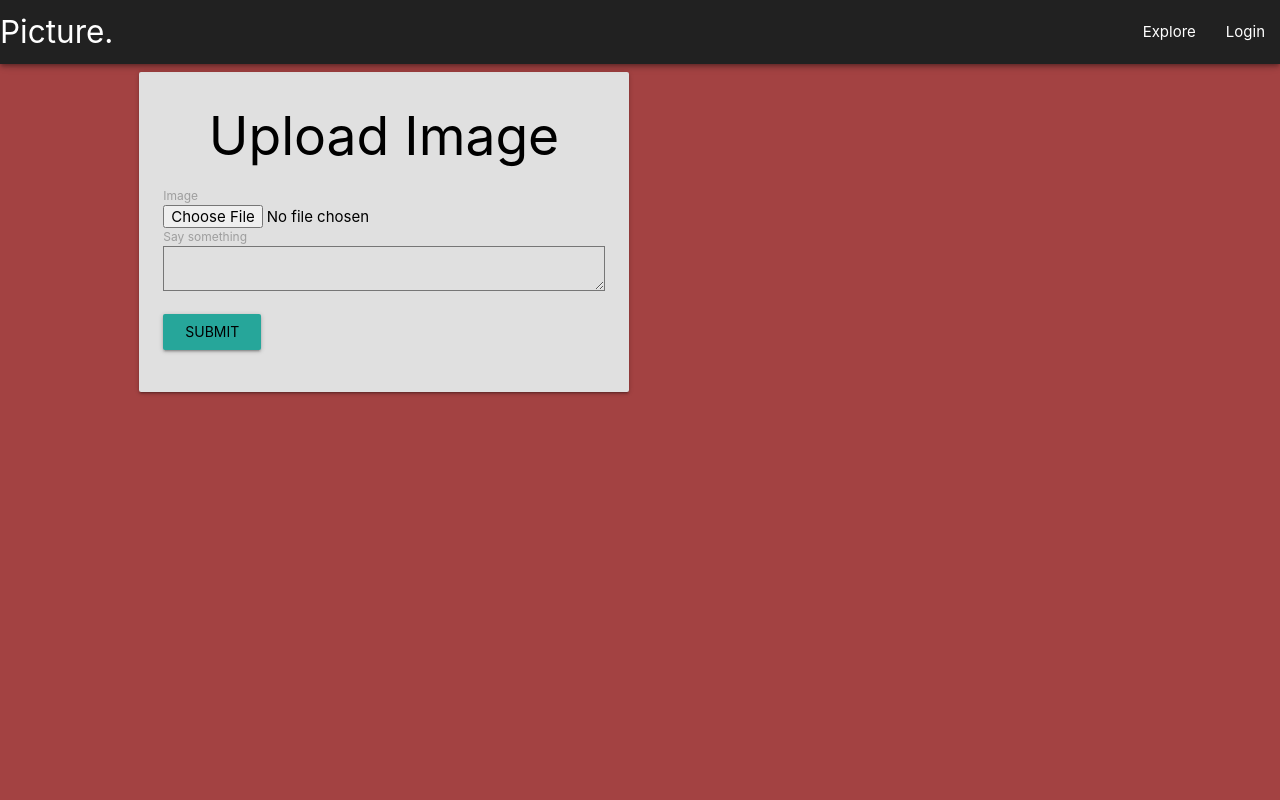
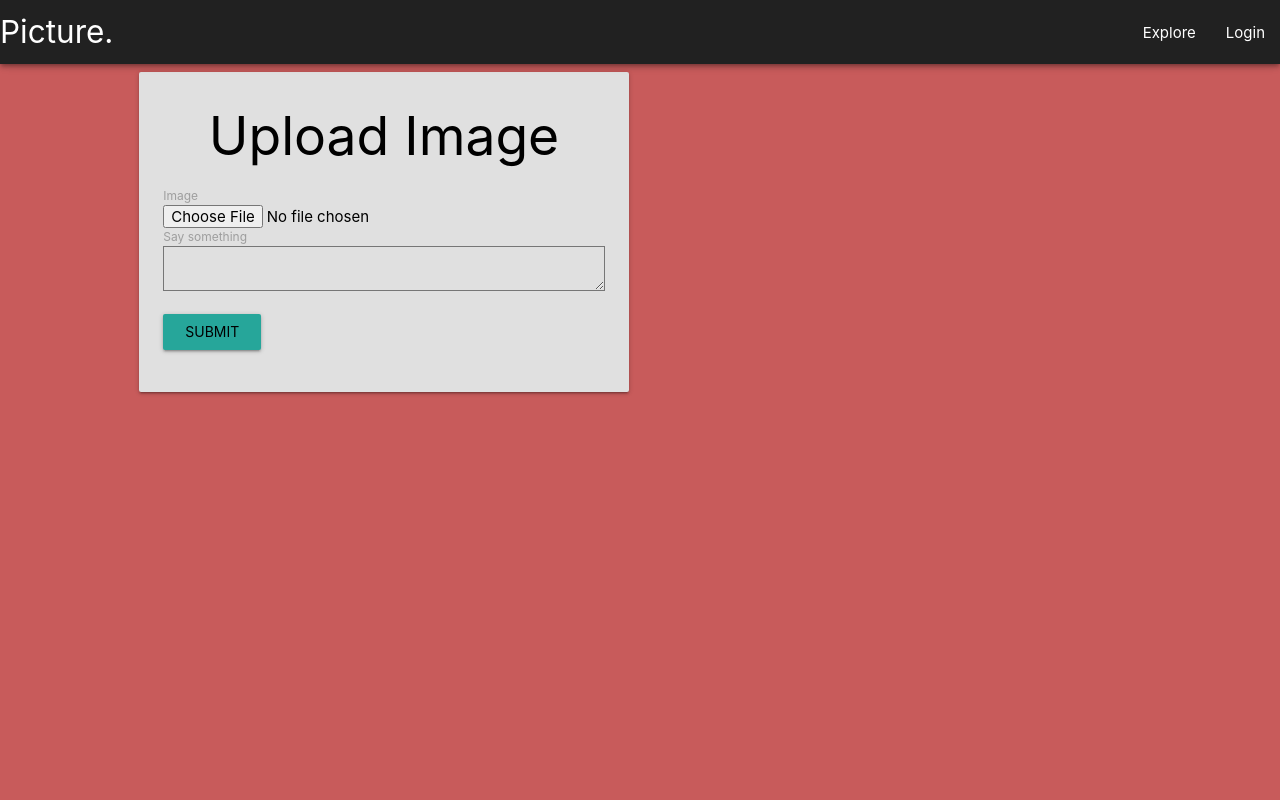
Before and after one commit to zubairabid/Picture, a Flask app: page /upload in a window 1280 px wide. Run offline with Flask 2, Linux system fonts and the light colour scheme; some libraries are stand-ins or nearby versions.

Commit message:
Minor UI tweaks

```diff
--- a/app/static/styles/style.css
+++ b/app/static/styles/style.css
@@ -6,7 +6,7 @@ body {
   background-size: cover;
   background-attachment: fixed; */
 	/* background: linear-gradient(#2a363b, #e84a5f, #ff847c, #fecea8, #99b898); */
-	background: #a34242;
+	background: #c85b5b;
 	min-height: 100%;
 }
 
--- a/app/templates/base.html
+++ b/app/templates/base.html
@@ -22,20 +22,20 @@
     <nav class="grey darken-4 z-depth-2">
       <div class="nav-wrapper">
 
-        <a href=" {{ url_for('index') }} " class="brand-logo"> Picture.</a>
+        <a href=" {{ url_for('index') }} " class="brand-logo waves-effect waves-red lighten-2"> Picture.</a>
         <a href="#" data-target="mobile-demo" class="sidenav-trigger"><i class="material-icons">menu</i></a>
 
         <ul class="right hide-on-med-and-down">
 					{% if not current_user.is_anonymous %}
-          <li><a href = "{{ url_for('index') }}">Home</a></li>
+          <li><a href = "{{ url_for('index') }}" class="waves-effect waves-red lighten-2">Home</a></li>
 					{% endif %}
-          <li><a href="{{ url_for('explore') }}">Explore</a></li>
+          <li><a href="{{ url_for('explore') }}" class="waves-effect waves-red lighten-2">Explore</a></li>
           {% if current_user.is_anonymous %}
-          <li>  <a href="{{ url_for('login') }}">Login</a></li>
+          <li>  <a href="{{ url_for('login') }}" class="waves-effect waves-red lighten-2">Login</a></li>
           {% else %}
-          <li><a href="{{ url_for('upload') }}">Upload</a></li>
-          <li><a href="{{ url_for('user', username=current_user.username) }}">Profile</a></li>
-          <li><a href="{{ url_for('logout') }}">Logout</a></li>
+          <li><a href="{{ url_for('upload') }}" class="waves-effect waves-red lighten-2">Upload</a></li>
+          <li><a href="{{ url_for('user', username=current_user.username) }}" class="waves-effect waves-red lighten-2">Profile</a></li>
+          <li><a href="{{ url_for('logout') }}" class="waves-effect waves-red lighten-2">Logout</a></li>
           {% endif %}
         </ul>
       </div>
```
Also changed, not shown: app/templates/_post.html (+7 -7 lines).
